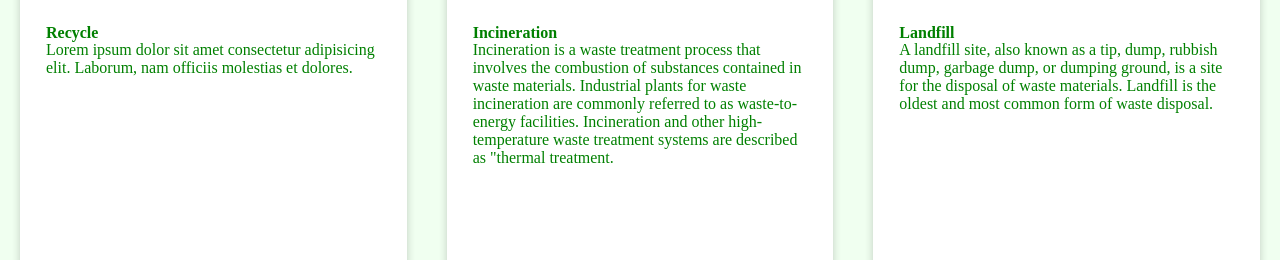
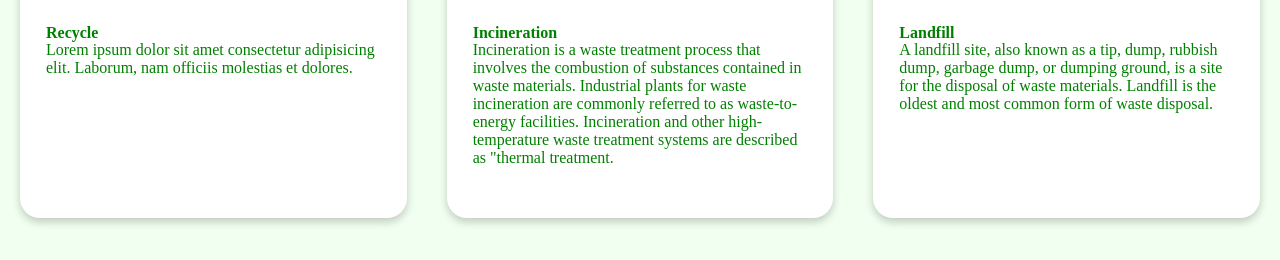
Before and after one commit to Puffy3/Ecolution, a plain HTML site: page Ecolution/index.html in a window 1280 px wide. Shown: the part 606-866 px from the top of the page. Drawn offline with Linux system fonts and the light colour scheme.

Commit message:
changed the card height

```diff
--- a/Ecolution/styles.css
+++ b/Ecolution/styles.css
@@ -61,7 +61,7 @@ li.nav:hover {
     padding: 10px;
     margin: 20px;
     border-radius: 20px;
-    height: 75vh;
+    height: -2%;
     justify-content: space-around;
     width: 345vw;
     background-color: #ffffff;
```
